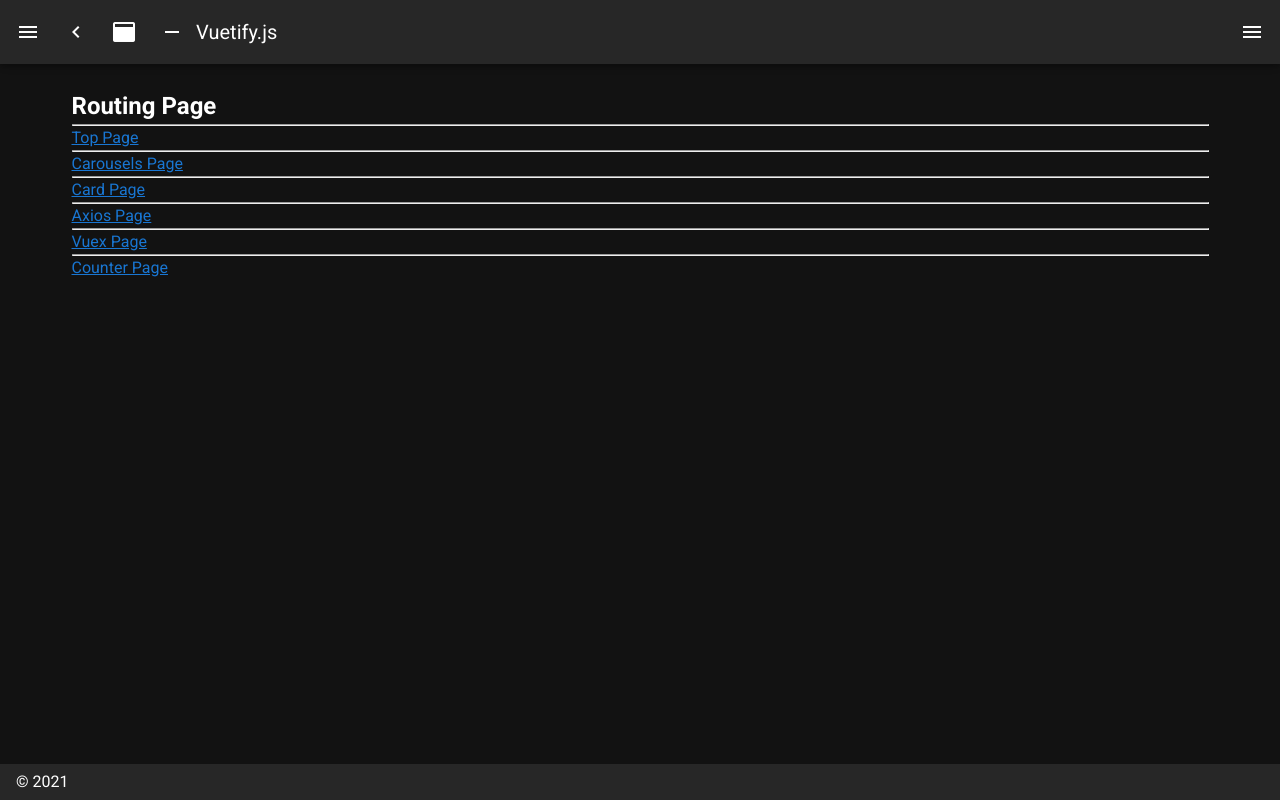
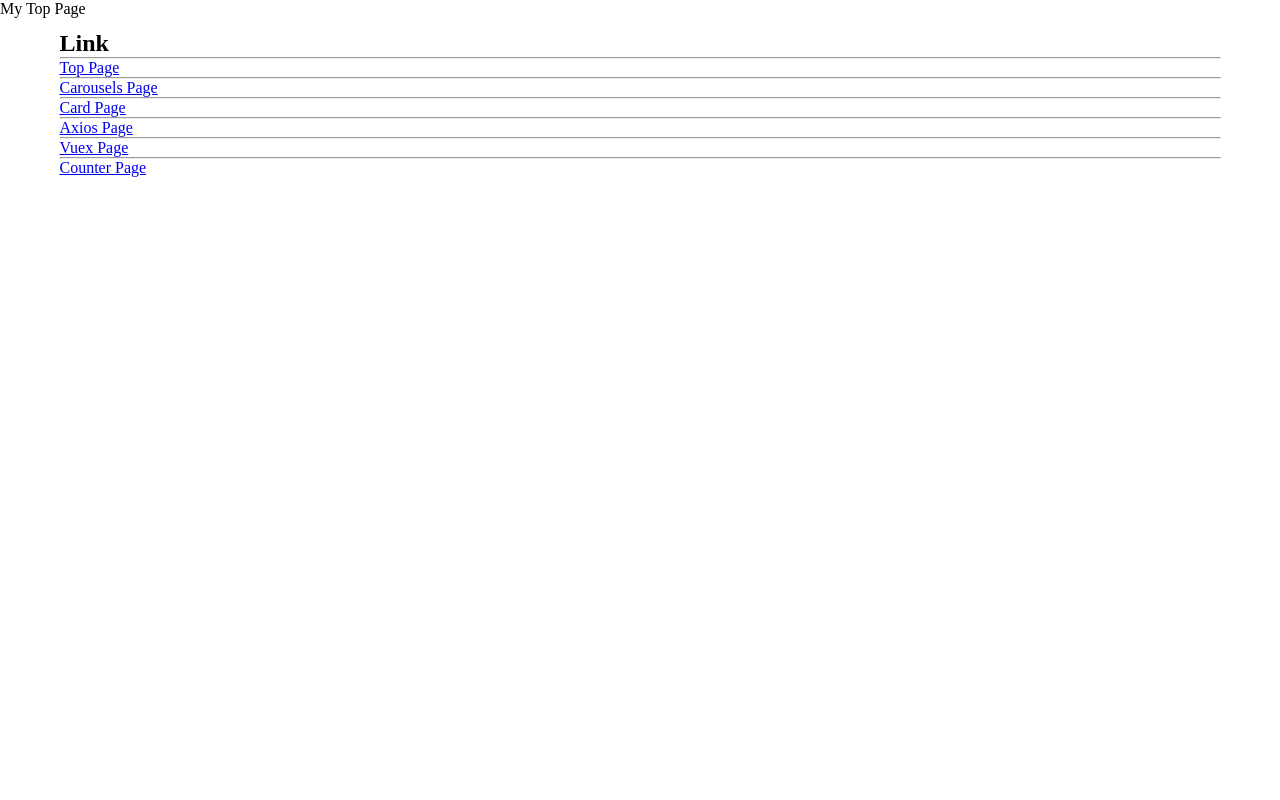
Before and after one commit to suzucan2020/cs-portfolio-gourmet, a Nuxt app: page / in a window 1280 px wide. Built offline with nearby package versions, Linux system fonts and the light colour scheme.

Commit message:
add top layout

```diff
--- /dev/null
+++ b/layouts/top.vue
@@ -0,0 +1,6 @@
+<template>
+  <div>
+    <div>My Top Page</div>
+    <Nuxt />
+  </div>
+</template>
--- a/pages/index.vue
+++ b/pages/index.vue
@@ -1,6 +1,6 @@
 <template>
   <section class="container">
-    <h1>Routing Page</h1>
+    <h1>Link</h1>
     <hr>
     <NuxtLink to="/">Top Page</NuxtLink>
     <hr>
@@ -15,3 +15,10 @@
     <NuxtLink to=/counter>Counter Page</NuxtLink>
   </section>
 </template>
+
+
+<script>
+  export default {
+    layout: 'top'
+  }
+</script>
```
